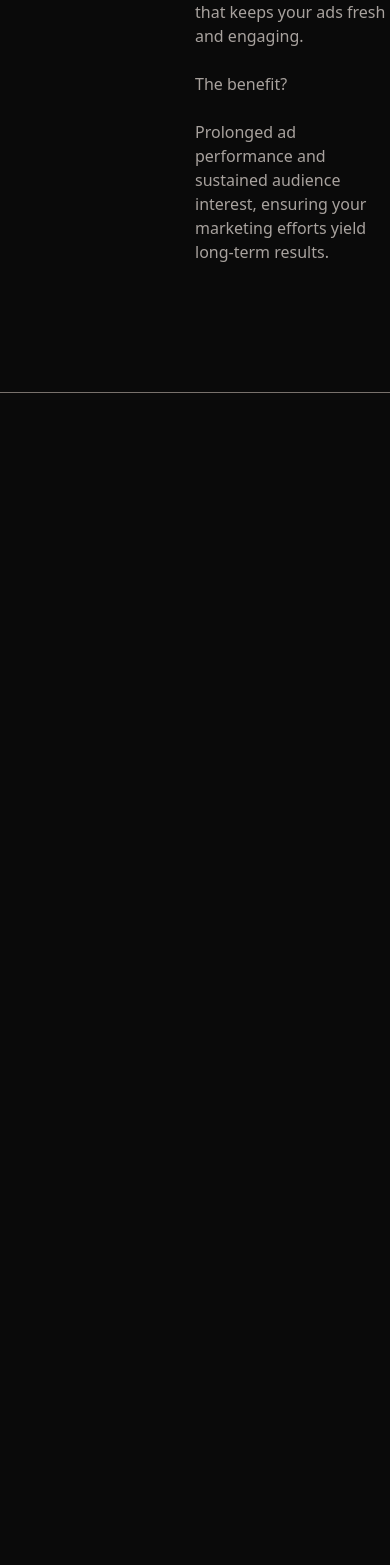
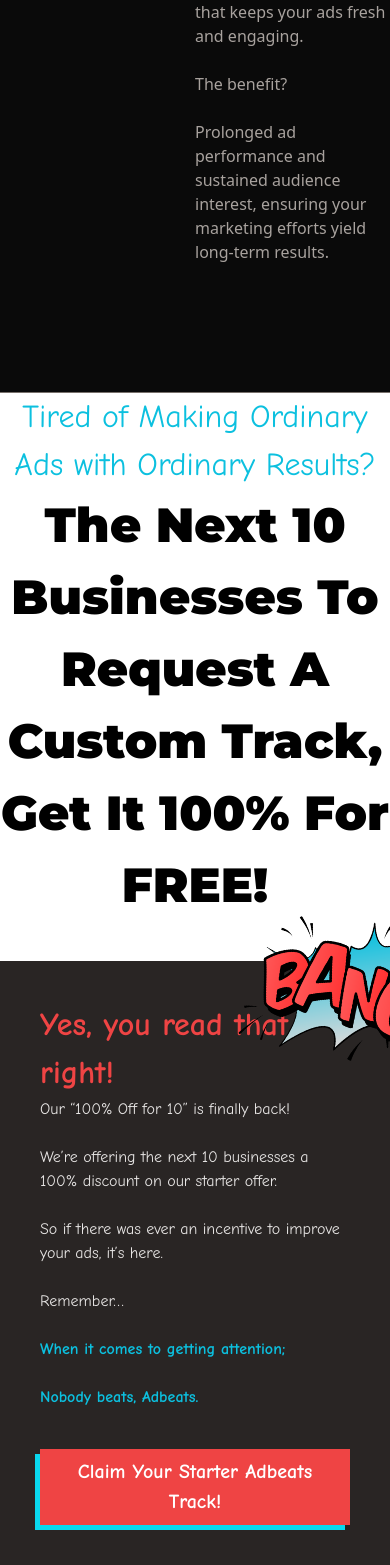
Before and after one commit to RudolfsIzaks/AdBeats, a React (Vite) app: page / in a window 390 px wide. Shown: the part 9160-10725 px from the top of the page. Before the commit the page ends 9681 px from the top, so only its background shows below. Built offline with nearby package versions, Linux system fonts and the light colour scheme; no server answers.

Commit message:
Mobile Form Opt

```diff
--- a/src/index.css
+++ b/src/index.css
@@ -40,6 +40,36 @@
     transform: translateY(100vh);
   }
 }
+
+@media only screen and (max-width: 762px) {
+  @keyframes split-reverse {
+    0% {
+      transform: translateY(0);
+    }
+    50% {
+      transform: translateY(150vh);
+    }
+    100% {
+      transform: translateY(200vh);
+    }
+  }
+
+  @keyframes split {
+    0% {
+      transform: translateY(0);
+    }
+    50% {
+      transform: translateY(-150vh);
+    }
+    100% {
+      transform: translateY(-200vh);
+
+    }
+  }
+
+}
+
+
 
 @keyframes pulse-slow {
   0%, 100% {
@@ -112,6 +142,14 @@
 
 .red-shadow {
   box-shadow: -5px 5px 0px rgb(9, 216, 239);
+  transition: ease-in-out 0.2s;
+}
+
+.red-shadow:hover {
+  transition: ease-in-out 0.2s;
+  cursor: pointer;
+  box-shadow: -10px 10px 0px rgb(9, 216, 239);
+  scale: 1.1;
 }
 
 .redish-shadow {
--- a/src/pages/home.jsx
+++ b/src/pages/home.jsx
@@ -318,24 +318,24 @@
         </div>
       ) : (
         <div className="relative bg-black">
-          <img src={exl} className="absolute top-10 left-10 w-32" alt="" />
+          <img src={exl} className="absolute md:top-10 sm:top-[20%] md:left-10 md:w-32 sm:w-20" alt="" />
           <div className="fixed inset-0 bg-black z-50 animate-split"></div>
           <div className="fixed inset-0 flex items-center justify-center bg-black z-50 animate-split-reverse">
             <div className="animate-pulse-slow">
               <img src={Adbeats} alt="Logo" className="w-64" />
             </div>
           </div>
-          <div className="min-h-screen w-screen bg-stone-900 flex flex-row-reverse items-center justify-between">
+          <div className="h-screen w-screen bg-stone-900 flex sm:flex-col-reverse md:flex-row-reverse items-center sm:justify-center md:justify-between">
             <img
               src={questions[currentQuestion].sideImg}
               alt=""
-              className="h-screen md:w-1/2"
+              className="md:h-screen md:w-1/2 sm:hidden"
             />
             <form
               onSubmit={handleSubmit}
-              className="p-10 rounded-md text-left w-1/2"
+              className="md:p-10 sm:p-2 rounded-md text-left sm:w-11/12 md:w-1/2"
             >
-              <div className="w-full bg-stone-700 h-2 rounded-full mb-6 mx-10">
+              <div className="md:w-full w-96 bg-stone-700 h-2 rounded-full mb-6 md:mx-10 sm:mx-0">
                 <div
                   className="bg-blue h-2 rounded-full transition-all duration-300"
                   style={{ width: `${progress}%` }}
@@ -343,7 +343,7 @@
               </div>
 
               {currentQuestion < questions.length ? (
-                <div className="flex flex-col justify-between h-[60dvh] p-10">
+                <div className="flex flex-col md:justify-between md:h-[60dvh] md:p-10">
                   <div className="mb-4">
                     <label className="block text-left text-white text-3xl font-bold mb-10">
                       {questions[currentQuestion].question}
--- a/src/pages/landing.jsx
+++ b/src/pages/landing.jsx
@@ -29,7 +29,8 @@
 import seesaw_1 from "../assets/seesaw_1.webp";
 import seesaw_2 from "../assets/seesaw_2.webp";
 import engagement from "../assets/engagement.png";
-import seesaw_4 from '../assets/seesaw_4.webp';
+import seesaw_4 from "../assets/seesaw_4.webp";
+import bang from '../assets/bang.png';
 
 function Landing() {
   const navigate = useNavigate();
@@ -265,7 +266,10 @@
           <div className="relative flex items-center justify-center w-1/2">
             <div className="absolute w-80 h-auto bg-stone-900 rounded-md p-3 -rotate-12 z-50">
               <div className="relative flex items-center justify-center select-none">
-                <img src={seesaw_1} className="z-50 w-72 h-80 rounded-md select-none" />
+                <img
+                  src={seesaw_1}
+                  className="z-50 w-72 h-80 rounded-md select-none"
+                />
                 <img
                   src={seesaw_1}
                   className="absolute z-0 blur-3xl animate-pulse select-none"
@@ -376,11 +380,54 @@
           <div className="relative flex items-center justify-center w-1/2">
             <div className="flex items-center justify-center relative p-5 bg-stone-800 rounded-md -rotate-6">
               <img src={seesaw_4} className="rounded-md w-96 z-50" />
-              <img src={seesaw_4} className="absolute rounded-md z-0 blur-3xl animate-pulse" />
+              <img
+                src={seesaw_4}
+                className="absolute rounded-md z-0 blur-3xl animate-pulse"
+              />
             </div>
           </div>
         </div>
-        <hr className="h-[1px] bg-stone-500 border-none border-stone-500 my-32" />
+        <hr className="h-[1px] bg-stone-500 border-none border-stone-500 mt-32" />
+        <div className="bg-white min-h-screen flex items-center justify-center">
+          <div className="md:w-3/5">
+            <p className="font-comic text-blue text-headline-3 text-center">
+              Tired of Making Ordinary Ads with Ordinary Results?
+            </p>
+            <h1 className="text-headline-2 font-black font-montserrat text-center mb-10">
+              The Next 10 Businesses To Request A Custom Track, Get It 100% For
+              FREE!
+            </h1>
+            <div className="relative bg-stone-800 p-10">
+              <img src={bang} alt="" className="absolute w-64 z-10 -top-24 rotate-12 -right-24"/>
+              <h2 className="text-red-500 font-comic font-bold text-headline-3">
+                Yes, you read that right!
+              </h2>
+              <p className="text-stone-200 font-comic">
+                Our “100% Off for 10” is finally back!
+                <br />
+                <br />
+                We’re offering the next 10 businesses a 100% discount on our
+                starter offer.
+                <br />
+                <br />
+                So if there was ever an incentive to improve your ads, it’s
+                here.
+                <br />
+                <br />
+                Remember…
+                <br />
+                <br />
+                <b className="text-blue">When it comes to getting attention;</b>
+                <br />
+                <br />
+                <b className="text-blue">Nobody beats, Adbeats. </b>
+              </p>
+              <button onClick={handleCTA} className="bg-red-500 text-white px-5 py-2 font-comic font-bold text-subheadline-4 mt-10 red-shadow">
+              Claim Your Starter Adbeats Track!
+              </button>
+            </div>
+          </div>
+        </div>
       </div>
     </>
   );
```
Also changed, not shown: src/assets/bang.png (added).
